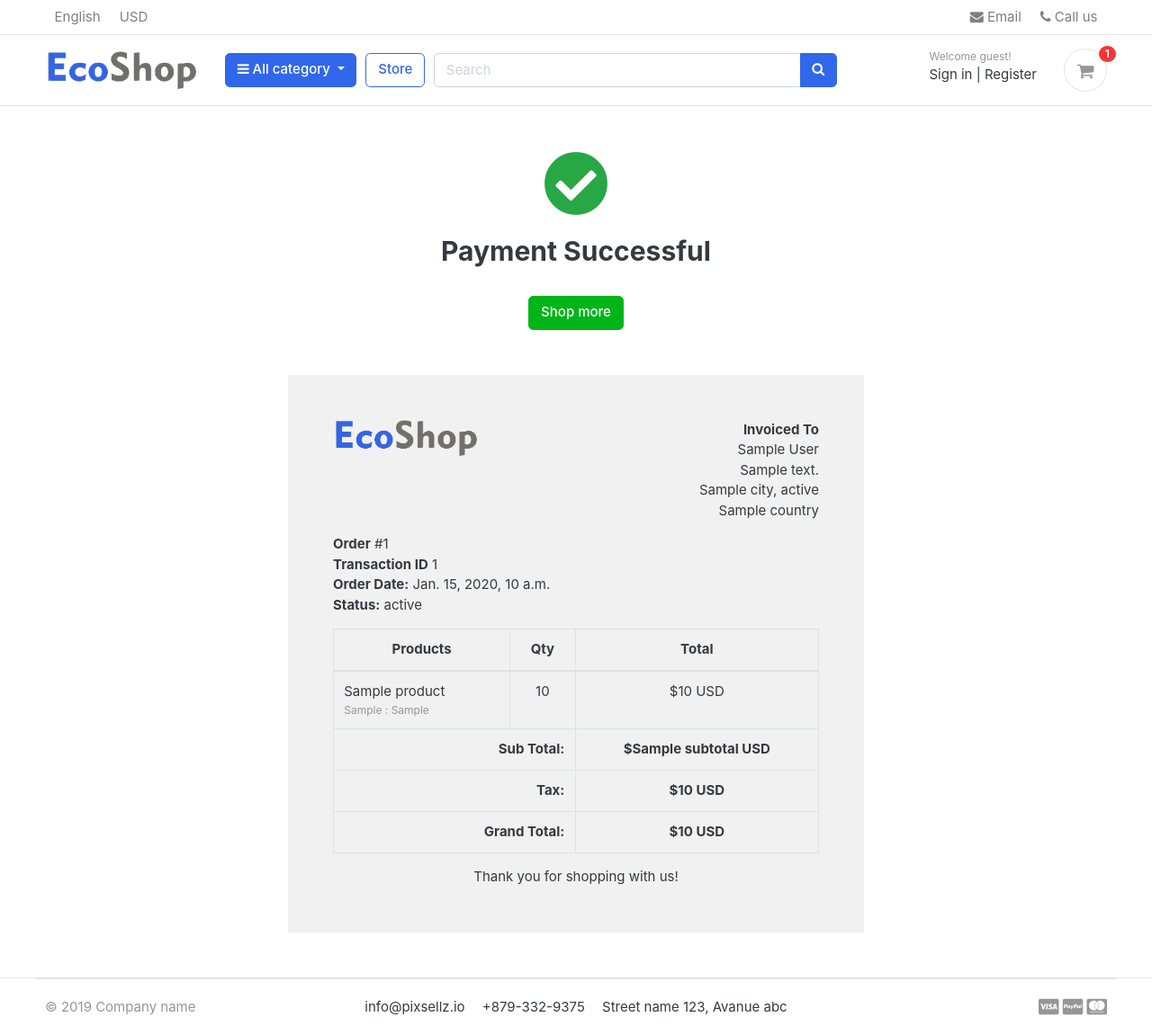
After one commit to Kodekloner/Portfolio-Project-EcoShop, a Django app: template templates/orders/order_complete.html in a window 1280 px wide. The commit adds this page. Shown: the whole page at 90% size. Run offline with Django 3.2, Linux system fonts and the light colour scheme; the template is opened without the code that fills it: most values are stand-ins (such as "Sample title", 1, 10 or a date in 2020); some libraries are stand-ins or nearby versions; some web fonts are replaced.

Commit message:
Stripe payment complete

```diff
--- a/orders/urls.py
+++ b/orders/urls.py
@@ -3,6 +3,6 @@ from . import views
 
 urlpatterns = [
     path('place_order/', views.place_order, name='place_order'),
-    path('payments/', views.payments, name='payments'),
-    # path('order_complete/', views.order_complete, name='order_complete'),
+    path('stripe_payments/', views.stripe_payments, name='stripe_payments'),
+    path('order_complete/', views.order_complete, name='order_complete'),
 ]
--- a/templates/base.html
+++ b/templates/base.html
@@ -33,6 +33,9 @@
 <script src="https://ajax.googleapis.com/ajax/libs/jquery/3.5.1/jquery.min.js"></script>
 <script src="{% static 'js/jquery-3.3.1.min.js' %}" type="text/javascript"></script>
 
+<!-- stripe Script -->
+<!-- <script src="https://js.stripe.com/v3/"></script> -->
+
 <script type="text/javascript">
 /// some script
 
--- /dev/null
+++ b/templates/orders/order_complete.html
@@ -0,0 +1,117 @@
+{% extends 'base.html' %}
+{% load static %}
+
+{% block content %}
+
+
+<div class="container" style="margin-top: 50px;">
+    <center><i class="fas fa-check-circle" style="font-size: 72px;margin-bottom: 20px;color: #28A745;"></i></center>
+    <h2 class="text-center">Payment Successful</h2>
+	<br>
+	<div class="text-center">
+		<a href="{% url 'store' %}" class="btn btn-success">Shop more</a>
+	</div>
+</div>
+
+<div class="container" style="margin: 0 auto;width: 50%;padding: 50px;background: #f1f1f1;margin-top: 50px;margin-bottom: 50px;">
+    <div class="row invoice row-printable">
+        <div class="col-md-12">
+            <!-- col-lg-12 start here -->
+            <div class="panel panel-default plain" id="dash_0">
+                <!-- Start .panel -->
+                <div class="panel-body p30">
+                    <div class="row">
+                        <!-- Start .row -->
+                        <div class="col-lg-6">
+                            <!-- col-lg-6 start here -->
+                            <div class="invoice-logo"><img src="{% static '/images/logo.png' %}" alt="Invoice logo" style="max-height: 40px;"></div>
+                        </div>
+                        <!-- col-lg-6 end here -->
+                        <div class="col-lg-6">
+                            <!-- col-lg-6 start here -->
+                            <div class="invoice-from">
+                                <ul class="list-unstyled text-right">
+                                    <li><strong>Invoiced To</strong></li>
+                                    <li>{{order.full_name}}</li>
+                                    <li>{{order.full_address}}</li>
+                                    <li>{{order.city}}, {{order.state}}</li>
+                                    <li>{{order.country}}</li>
+                                </ul>
+                            </div>
+                        </div>
+                        <!-- col-lg-6 end here -->
+                        <div class="col-lg-12">
+                            <!-- col-lg-12 start here -->
+                            <div class="invoice-details mt25">
+                                <div class="well">
+                                    <ul class="list-unstyled mb0">
+                                        <li><strong>Order</strong> #{{order_number}}</li>
+                                        <li><strong>Transaction ID</strong> {{transID}}</li>
+                                        <li><strong>Order Date:</strong> {{order.created_at}}</li>
+                                        <li><strong>Status:</strong> {{payment.status}}</li>
+                                    </ul>
+                                </div>
+                            </div>
+
+                            <div class="invoice-items">
+                                <div class="table-responsive" style="overflow: hidden; outline: none;" tabindex="0">
+                                    <table class="table table-bordered">
+                                        <thead>
+                                            <tr>
+                                                <th class="per70 text-center">Products</th>
+                                                <th class="per5 text-center">Qty</th>
+                                                <th class="per25 text-center">Total</th>
+                                            </tr>
+                                        </thead>
+                                        <tbody>
+                                          {% for item in ordered_products %}
+                                            <tr>
+                                                <td>{{item.product.product_name}}
+                                                  <p class="text-muted small">
+                                          					{% if item.variations.all %}
+                                          						{% for i in item.variations.all %}
+                                          							{{ i.variation_category | capfirst }} : {{ i.variation_value | capfirst }} <br>
+                                          						{% endfor %}
+                                          					{% endif %}
+                                          				</p>
+                                                </td>
+                                                <td class="text-center">{{item.quantity}}</td>
+                                                <td class="text-center">${{item.product_price}} USD</td>
+                                            </tr>
+                                          {% endfor %}
+                                        </tbody>
+                                        <tfoot>
+                                            <tr>
+                                                <th colspan="2" class="text-right">Sub Total:</th>
+                                                <th class="text-center">${{subtotal}} USD</th>
+                                            </tr>
+                                            <tr>
+                                                <th colspan="2" class="text-right">Tax:</th>
+                                                <th class="text-center">${{order.tax}} USD</th>
+                                            </tr>
+
+                                            <tr>
+                                                <th colspan="2" class="text-right">Grand Total:</th>
+                                                <th class="text-center">${{order.order_total}} USD</th>
+                                            </tr>
+                                        </tfoot>
+                                    </table>
+                                </div>
+                            </div>
+                            <div class="invoice-footer mt25">
+                                <p class="text-center">Thank you for shopping with us!</p>
+                            </div>
+                        </div>
+                        <!-- col-lg-12 end here -->
+                    </div>
+                    <!-- End .row -->
+                </div>
+            </div>
+            <!-- End .panel -->
+        </div>
+        <!-- col-lg-12 end here -->
+    </div>
+    </div>
+
+
+{% endblock %}
```
Also changed, not shown: orders/views.py (+133 -63 lines), templates/orders/payments.html (+8 -81 lines).
